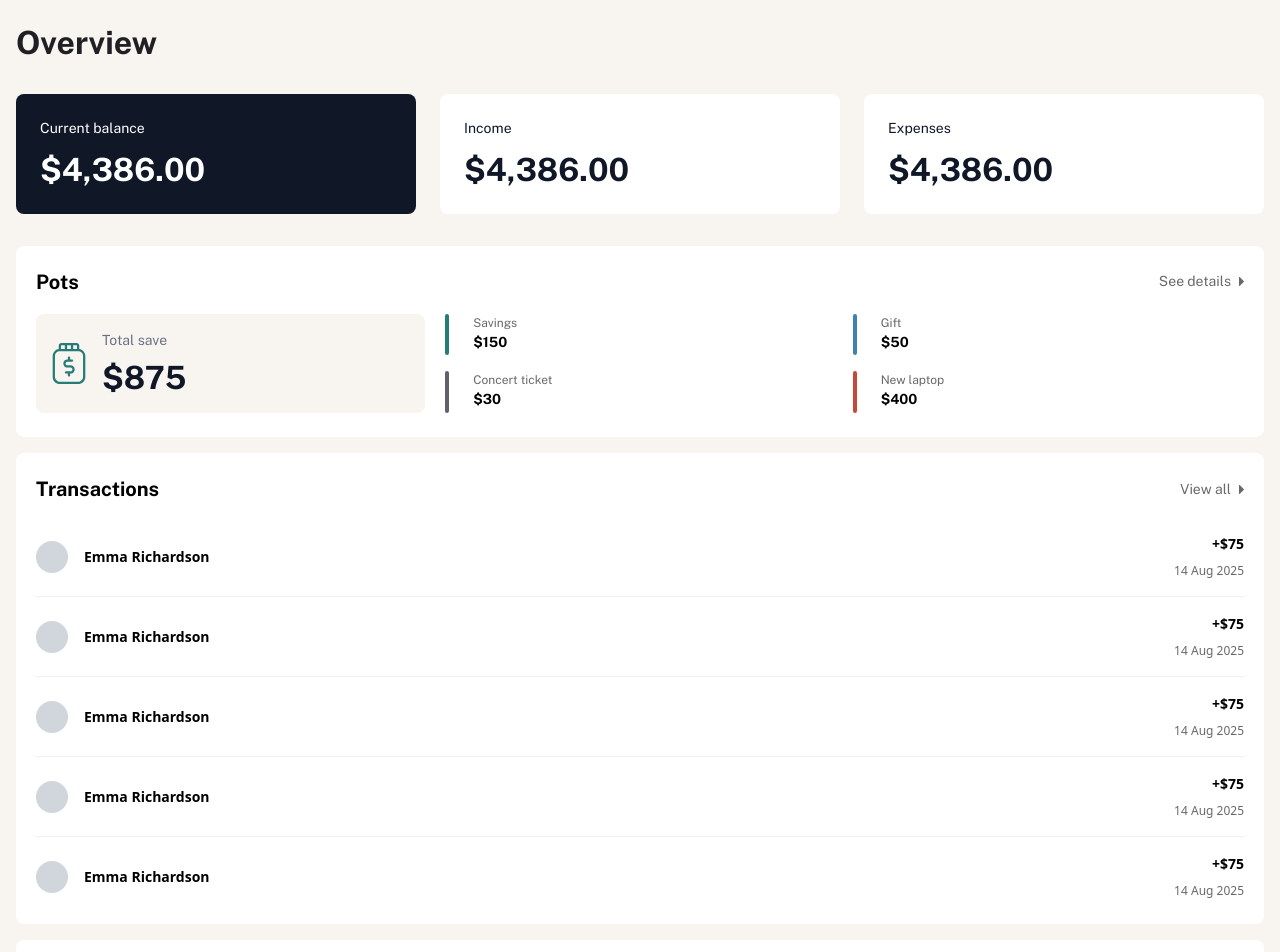
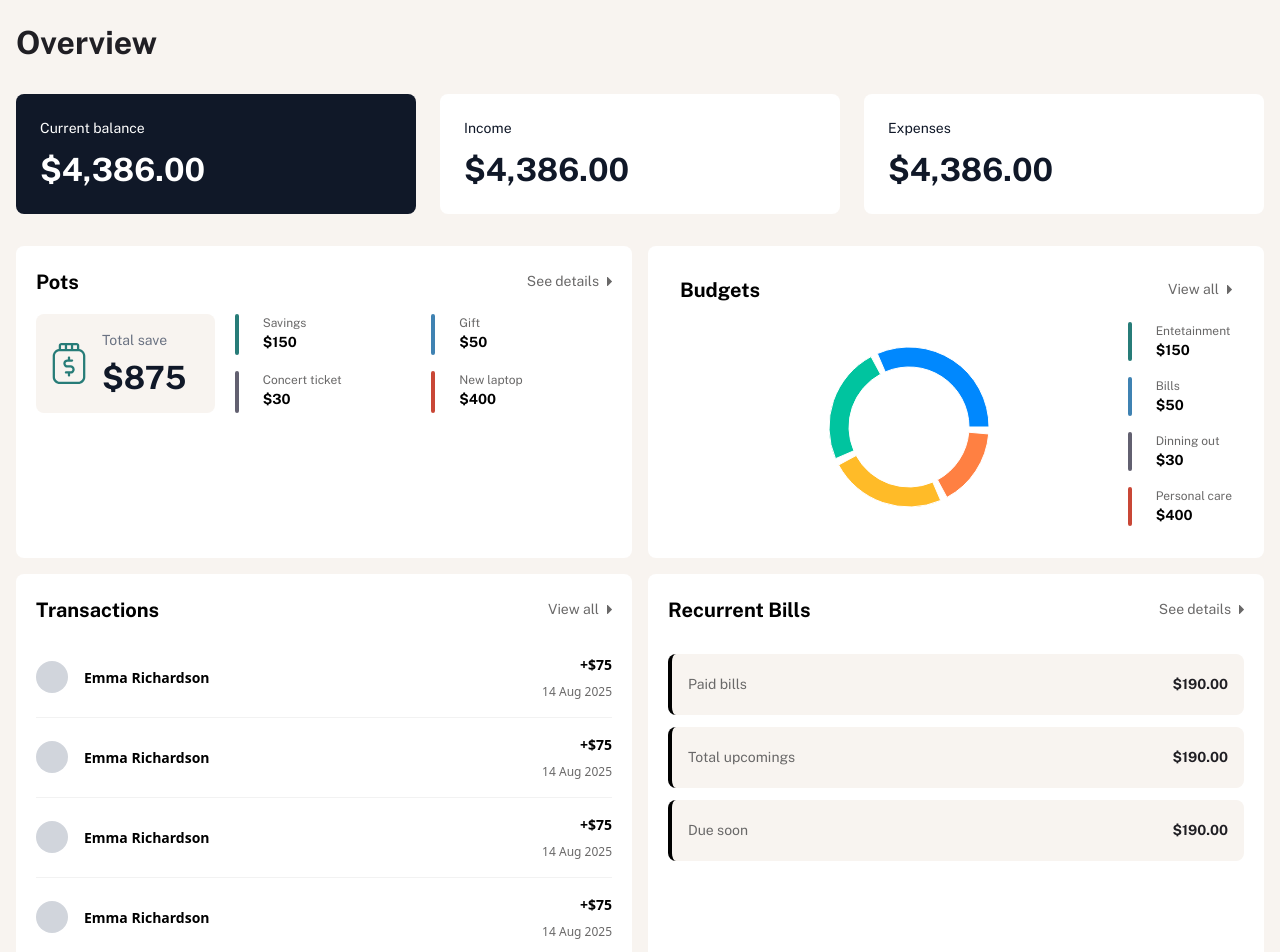
Before and after one commit to losadev/personal-finance-app, a Next.js app in the folder frontend/: page / in a window 1280 px wide. Shown: the top 952 px of the page. Built offline with nearby package versions, Linux system fonts and the light colour scheme.

Commit message:
feat: desktop side bar

```diff
--- a/frontend/app/page.tsx
+++ b/frontend/app/page.tsx
@@ -31,7 +31,7 @@ export default function Home() {
         />
       </div>
 
-      <div className="flex flex-col gap-4 lg:grid lg:">
+      <div className="flex flex-col gap-4 lg:grid lg:grid-cols-2 lg:grid-rows-[auto_auto]">
         {/* POTS */}
         <PotsCard />
         {/* TRANSACTIONS */}
--- a/frontend/components/ui/overview/BudgetCard.tsx
+++ b/frontend/components/ui/overview/BudgetCard.tsx
@@ -14,7 +14,7 @@ const COLORS = ["#0088FE", "#00C49F", "#FFBB28", "#FF8042"];
 
 const BudgetCard = () => {
   return (
-    <section className="bg-[var(--color-white-app)] py-6 px-5 md:p-8 rounded-lg space-y-5">
+    <section className="bg-[var(--color-white-app)] py-6 px-5 md:p-8 rounded-lg space-y-5 lg:row-start-1 lg:col-start-2">
       <div className="flex justify-between items-center">
         <h1 className="text-preset-2">Budgets</h1>
         <ButtonTerciary text="View all" />
--- a/frontend/components/ui/overview/RecurringBillsCard.tsx
+++ b/frontend/components/ui/overview/RecurringBillsCard.tsx
@@ -23,7 +23,7 @@ const MiniBillCard = (props: Props) => {
 
 const RecurringBillsCard = () => {
   return (
-    <section className="bg-[var(--color-white-app)] py-6 px-5 rounded-lg flex flex-col gap-8">
+    <section className="bg-[var(--color-white-app)] py-6 px-5 rounded-lg flex flex-col gap-8 lg:col-start-2 lg:col-end-2 lg:row-start-2">
       <div className="flex justify-between items-center">
         <h1 className="text-preset-2">Recurrent Bills</h1>
         <ButtonTerciary text="See details" />
--- a/frontend/components/ui/overview/TransactionsCard.tsx
+++ b/frontend/components/ui/overview/TransactionsCard.tsx
@@ -25,7 +25,7 @@ const TransactionRow = () => {
 
 const TransactionsCard = () => {
   return (
-    <section className="bg-[#ffffff] py-6 px-5 rounded-lg space-y-8">
+    <section className="bg-[#ffffff] py-6 px-5 rounded-lg space-y-8 lg:col-start-1 lg:col-end-1">
       <div className="flex justify-between items-center">
         <h1 className="text-preset-2">Transactions</h1>
         <ButtonTerciary text="View all" />
```
